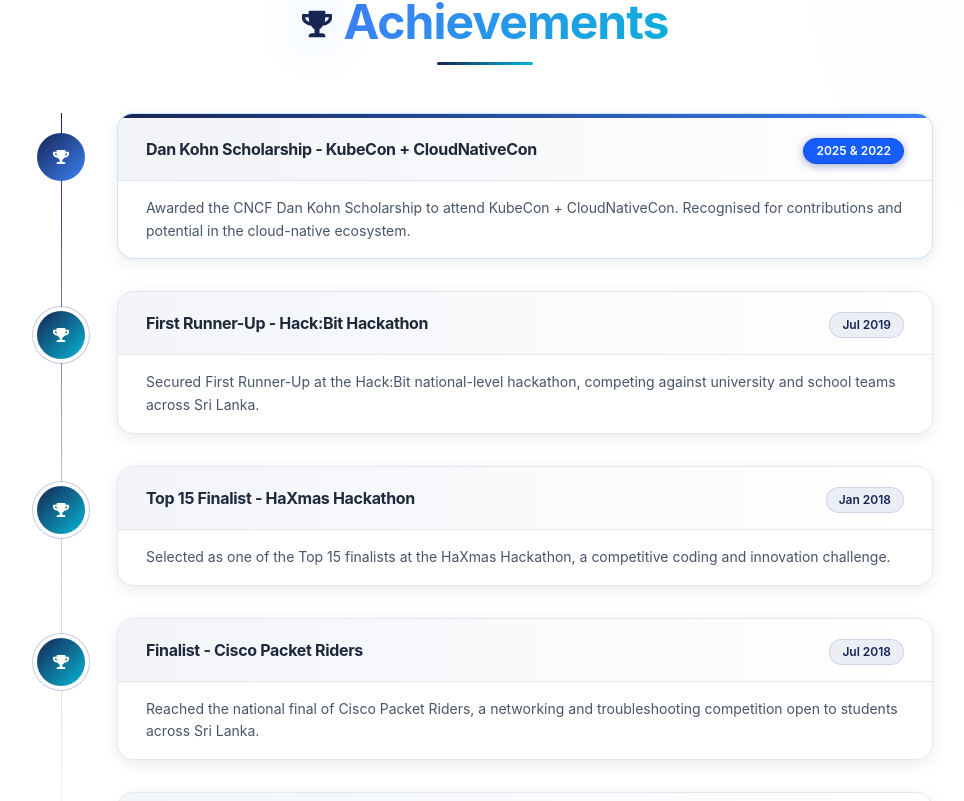
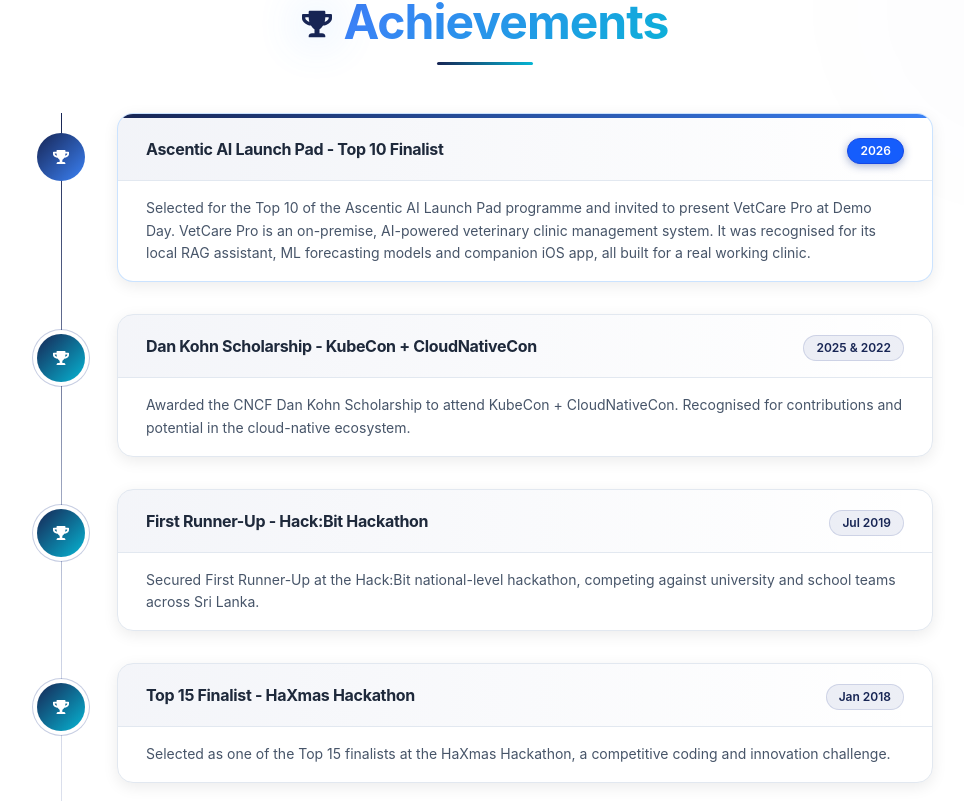
Before and after one commit to kalharatennakoon/kalharatennakoon.github.io, a React (Vite) app: page / in a window 1280 px wide. Shown: the part 7459-8260 px from the top of the page, without its empty margins (155-1119 px from the left). Built offline with nearby package versions, Linux system fonts and the light colour scheme; a web font is replaced by a local one.

Commit message:
feat: add new achievement for Ascentic AI Launch Pad finalist

```diff
--- a/src/components/Achievements.tsx
+++ b/src/components/Achievements.tsx
@@ -10,10 +10,15 @@
 
 const achievements: Achievement[] = [
   {
+    title: 'Ascentic AI Launch Pad - Top 10 Finalist',
+    description: 'Selected for the Top 10 of the Ascentic AI Launch Pad programme and invited to present VetCare Pro at Demo Day. VetCare Pro is an on-premise, AI-powered veterinary clinic management system. It was recognised for its local RAG assistant, ML forecasting models and companion iOS app, all built for a real working clinic.',
+    date: '2026',
+    highlight: true,
+  },
+  {
     title: 'Dan Kohn Scholarship - KubeCon + CloudNativeCon',
     description: 'Awarded the CNCF Dan Kohn Scholarship to attend KubeCon + CloudNativeCon. Recognised for contributions and potential in the cloud-native ecosystem.',
     date: '2025 & 2022',
-    highlight: true,
   },
   {
     title: 'First Runner-Up - Hack:Bit Hackathon',
--- a/src/data/profile.ts
+++ b/src/data/profile.ts
@@ -238,6 +238,11 @@
 
 export const achievements: Achievement[] = [
   {
+    title: 'Top 10 Finalist — Ascentic AI Launch Pad',
+    detail: 'Invited to present VetCare Pro, an on-premise AI veterinary clinic system, at Final Demo Day',
+    date: '2026',
+  },
+  {
     title: 'Dan Kohn Scholarship — KubeCon + CloudNativeCon Europe',
     detail: 'Two-time recipient of the competitive scholarship recognizing cloud-native contributions',
     date: '2025 & 2022',
```
